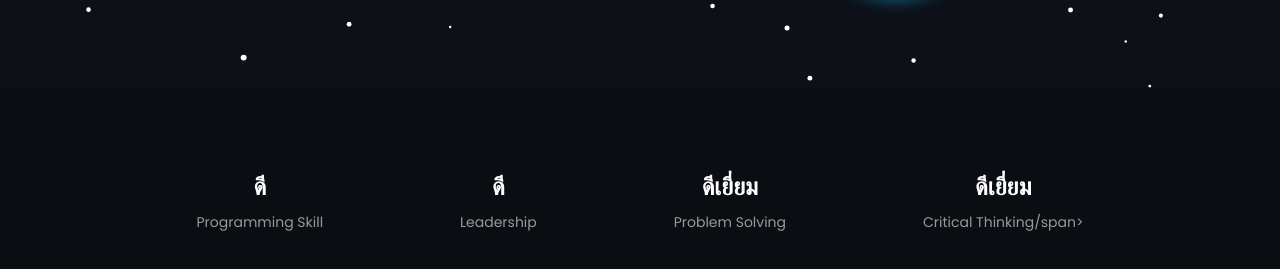
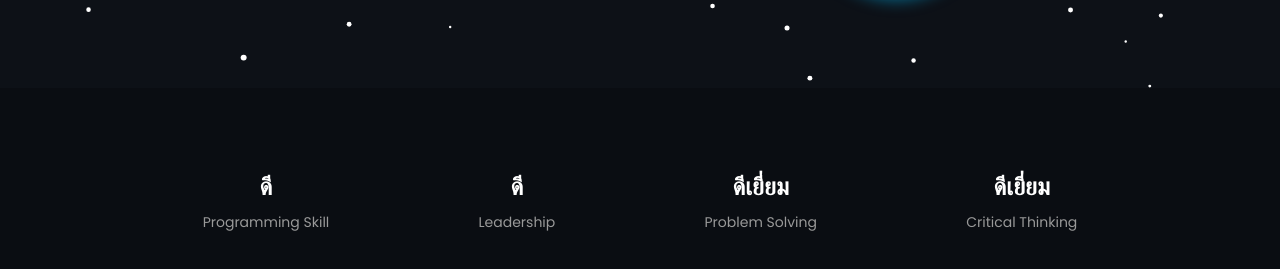
Before and after one commit to NongJuiNAJA/portfolioforcedt69, a plain HTML site: page index.html in a window 1280 px wide. Shown: the part 695-964 px from the top of the page. Drawn offline with Linux system fonts and the light colour scheme.

Commit message:
Update index.html

```diff
--- a/index.html
+++ b/index.html
@@ -61,7 +61,7 @@
   <footer class="stats">
     <div class="stat-box">
       ดี<br>
-      <span>Programming Skill
+      <span>Programming Skill<span>
     </div>
     <div class="stat-box">
       ดี<br>
@@ -73,7 +73,7 @@
     </div>
     <div class="stat-box">
       ดีเยี่ยม<br>
-      <span>Critical Thinking/span>
+      <span>Critical Thinking</span>
     </div>
   </footer>
 
```
